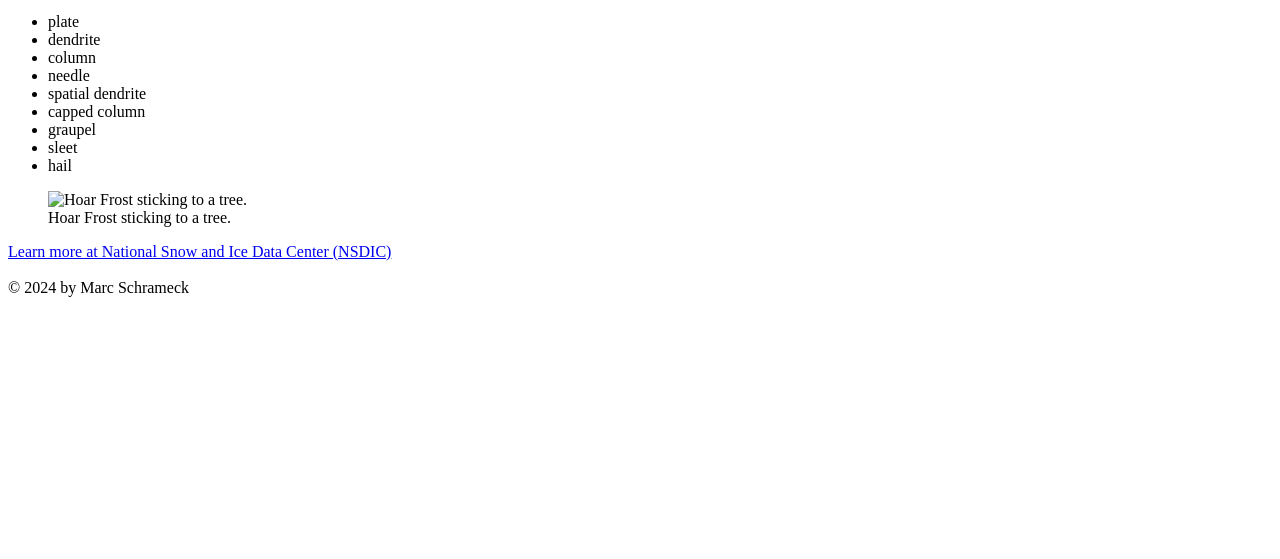
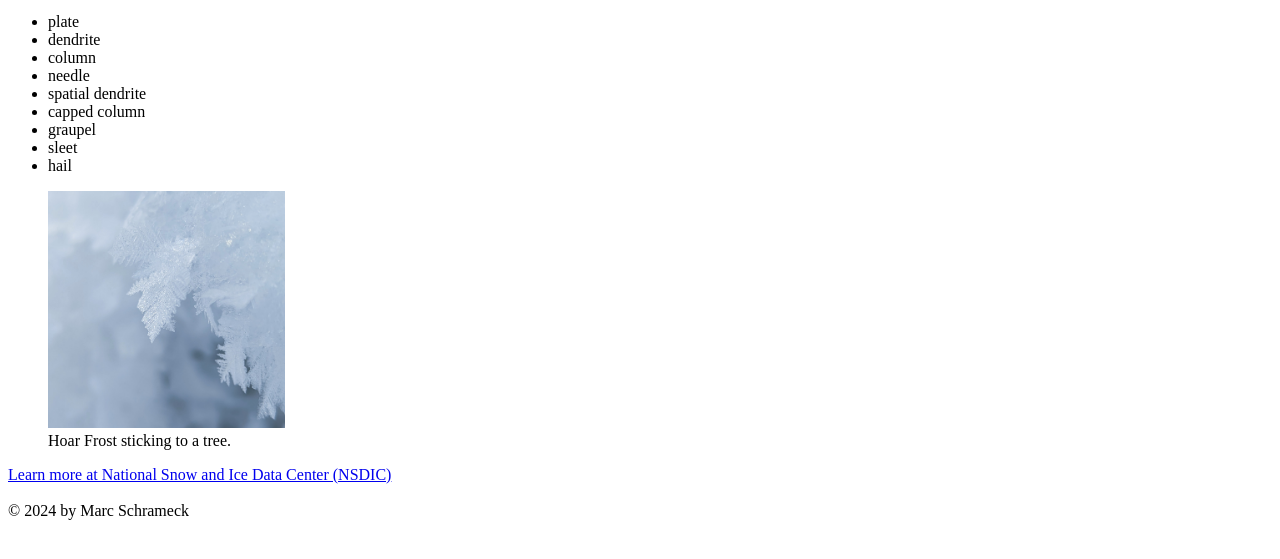
Before and after one commit to marcschrameck/coursefiles, a plain HTML site: page index.html in a window 1280 px wide. Shown: the part 119-678 px from the top of the page. Drawn offline with Linux system fonts and the light colour scheme.

Commit message:
index.html patch 1

```diff
--- a/index.html
+++ b/index.html
@@ -21,7 +21,7 @@
             <li>hail</li>
         </ul>
         <figure>
-            <img src="images/hoarfrostontree.jpg" style="width:20%" alt="Hoar Frost sticking to a tree.">
+            <img src="hoarfrostontree.jpg" style="width:20%" alt="Hoar Frost sticking to a tree.">
             <figcaption>Hoar Frost sticking to a tree.</figcaption>
         </figure>
         <a href="https://nsidc.org/learn/parts-cryosphere/snow/science-snow" target="_blank">Learn more at National Snow and Ice Data Center (NSDIC)</a>
```
